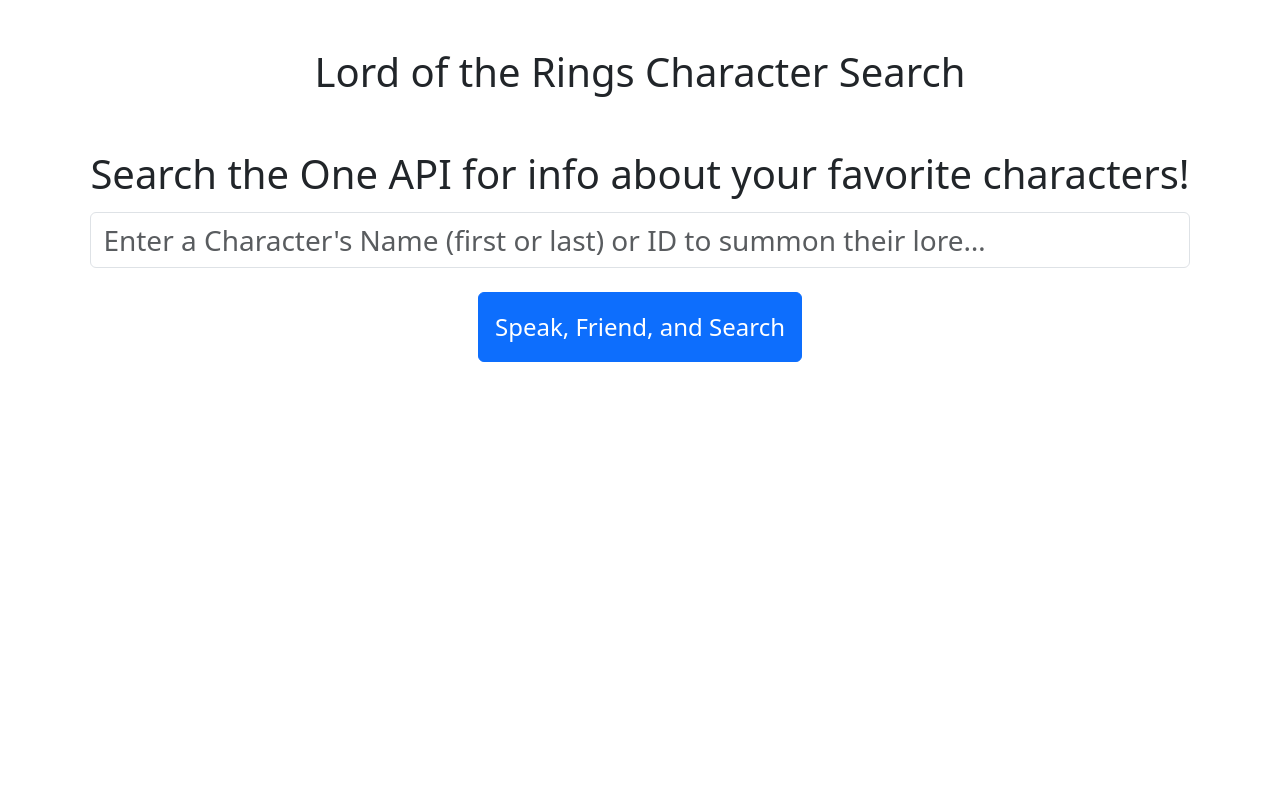
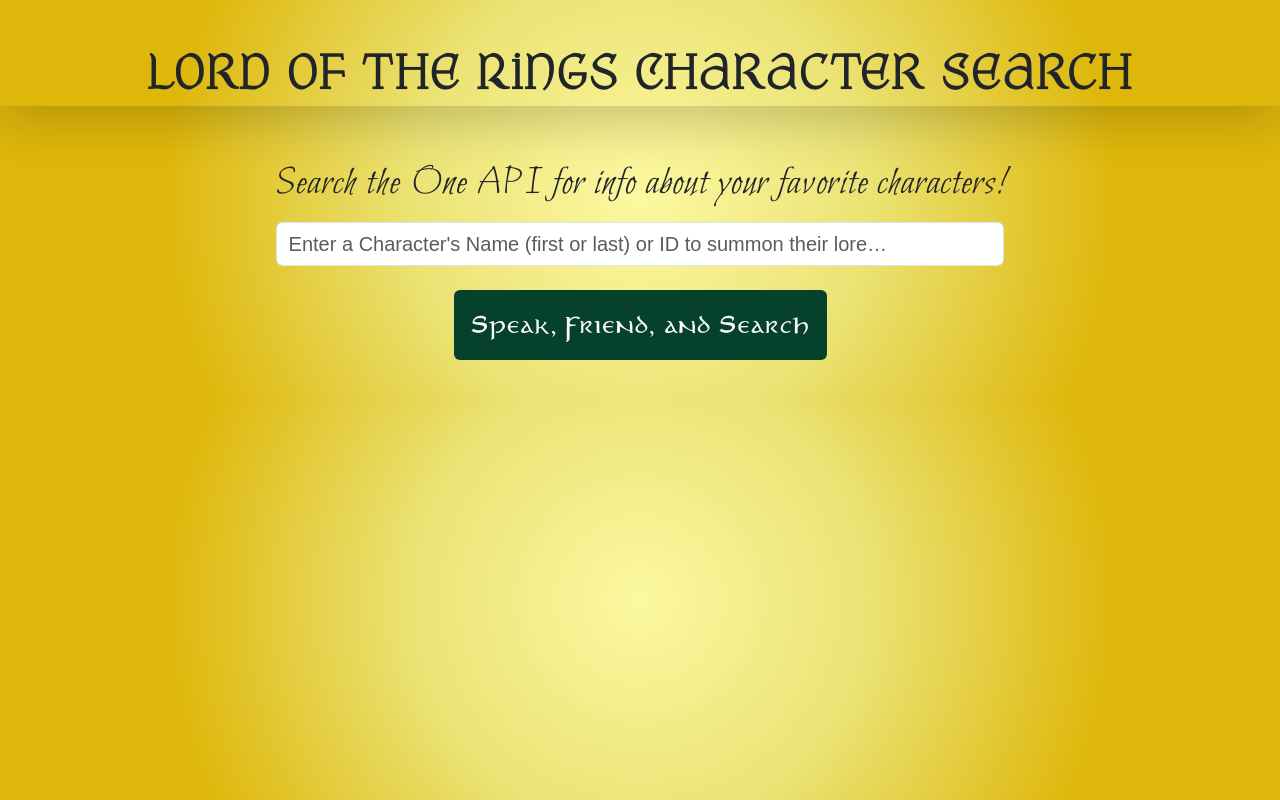
Before and after one commit to ellamkoch/wk1-day3-lvl3-repo, a website: page index.html in a window 1280 px wide. Drawn offline with nearby package versions, Linux system fonts and the light colour scheme.

Commit message:
updated css and bootstrap for styling, ready for js

```diff
--- a/index.html
+++ b/index.html
@@ -11,18 +11,18 @@
      <link rel="stylesheet" href="./styles/styles.css">
 </head>
 <body>
-<h1 class="title text-center pt-5">Lord of the Rings Character Search</h1>
+<h1 class="title text-center pt-5 shadow-lg">Lord of the Rings Character Search</h1>
  <form class="mainForm d-flex justify-content-center flex-column align-items-center mt-4 mx-auto gap-4" id="mainForm">
     <div class="mainForm__input">
-    <label for="lotrSearchInput" class="lotrSearch form-label pt-4 fs-1 text-center">Search the One API for info about your favorite characters!</label>
-    <input type="text" name="lotrSearch" id="lotrSearchInput"  class="form-control fs-3" required placeholder="Enter a Character's Name (first or last) or ID to summon their lore…">
+    <label for="lotrSearchInput" class="lotrSearch form-label pt-4 fs-1 text-center fw-semi-bold ">Search the One API for info about your favorite characters!</label>
+    <input type="text" name="lotrSearch" id="lotrSearchInput"  class="form-control fs-5" required placeholder="Enter a Character's Name (first or last) or ID to summon their lore…">
 </div>
 
-    <button class="mainForm__submit btn btn-primary fs-4 p-3" id="formSubmit" type="submit">Speak, Friend, and Search</button>
+    <button class="mainForm__submit btn text-light fs-4 p-3 fw-medium" id="formSubmit" type="submit">Speak, Friend, and Search</button>
     </form>
 
 <!--container for results and content. -->
-<div id="content" class="content mt-4 d-flex w-75 mx-auto align-items-center justify-content-center pt-3 .bg-transparent"></div>
+<div id="content" class="content mt-4 d-flex w-75 mx-auto align-items-center justify-content-center pt-3 bg-transparent"></div>
 
 
 
--- a/styles/styles.css
+++ b/styles/styles.css
@@ -0,0 +1,57 @@
+/*font imports*/
+@font-face {
+  font-family: 'MiddleEarth';
+  src: url('./fonts/MiddleEarth.otf') format('opentype');
+}
+
+@font-face {
+  font-family: 'Bilbo';
+  src: url('./fonts/Bilbo-Regular.ttf') format('truetype');
+}
+
+@font-face {
+  font-family: 'card';
+  src: url('./fonts/MiddleEarth2.ttf') format('truetype');
+}
+
+/*globals*/
+body {
+  font-family: 'Bilbo', serif;
+  letter-spacing: 1px;
+  background: #fcf89f;
+background: radial-gradient(circle, rgba(252, 248, 159, 0.99) 0%, rgba(235, 227, 117, 1) 34%, rgba(222, 183, 11, 1) 71%);
+
+}
+
+/*title*/
+.title {
+  font-family: 'MiddleEarth', serif;
+  letter-spacing: 2px;
+  font-size: 3rem;
+  font-weight: 900;
+}
+
+/*form*/
+input {
+    font-family: sans-serif;
+}
+
+.mainForm__submit {
+    font-family: 'card', sans-serif;
+    background: hsl(158, 83%, 14%);
+    transition: transform .05s ease, background-color .15s ease, box-shadow .15s ease;
+}
+
+.mainForm__submit:hover {
+    font-family: 'card', sans-serif;
+    background: hsl(158.5, 82.78%, 40.98%)
+}
+
+
+
+/*card styles*/
+.card {
+  background: rgba(255, 250, 238, 0.8);
+  backdrop-filter: blur(2px);
+  font-family: 'card', sans-serif;
+}
```
Also changed, not shown: styles/fonts/Bilbo-Regular.ttf (added), styles/fonts/MiddleEarth.otf (added), styles/fonts/MiddleEarth2.ttf (added).
